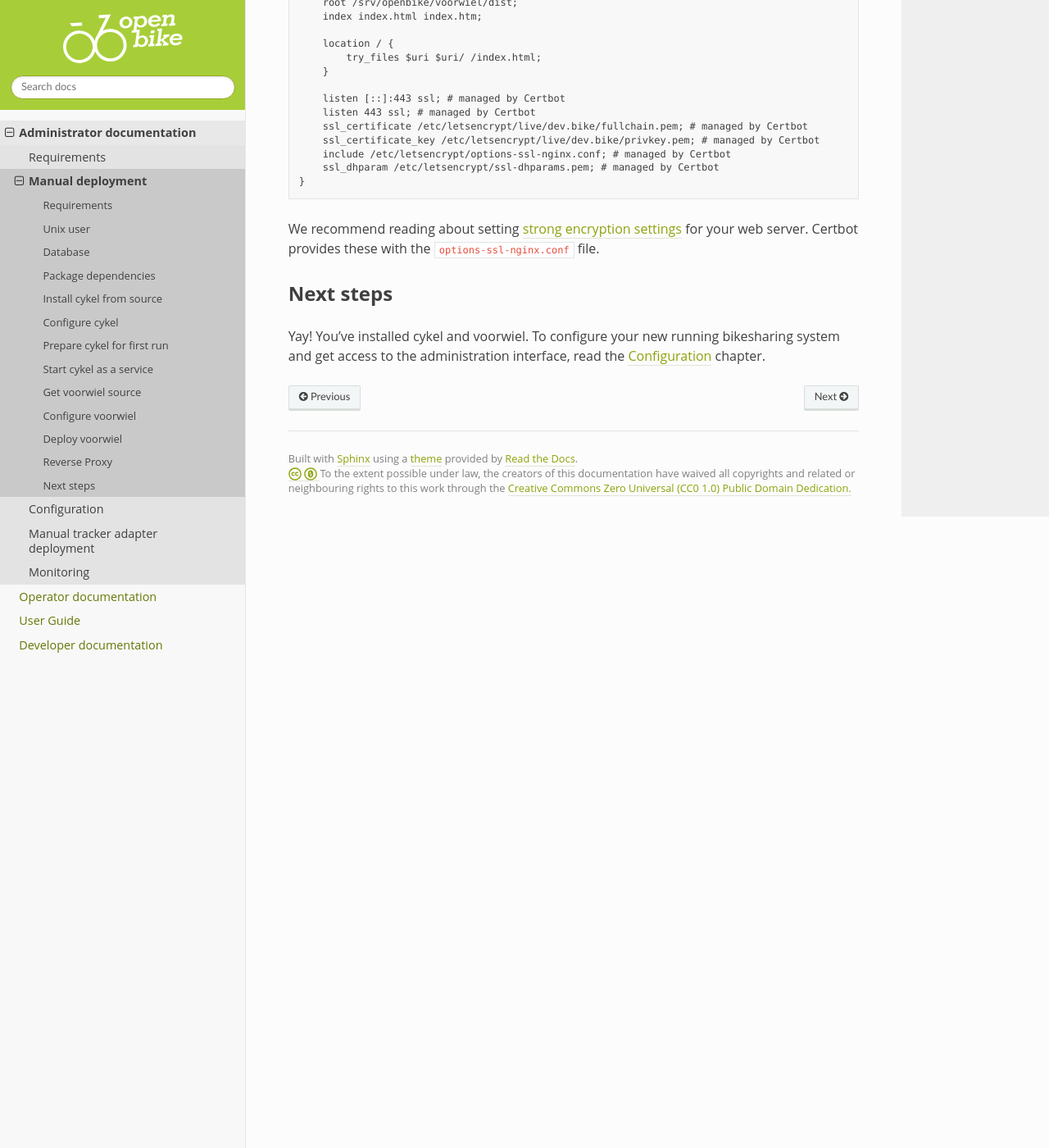
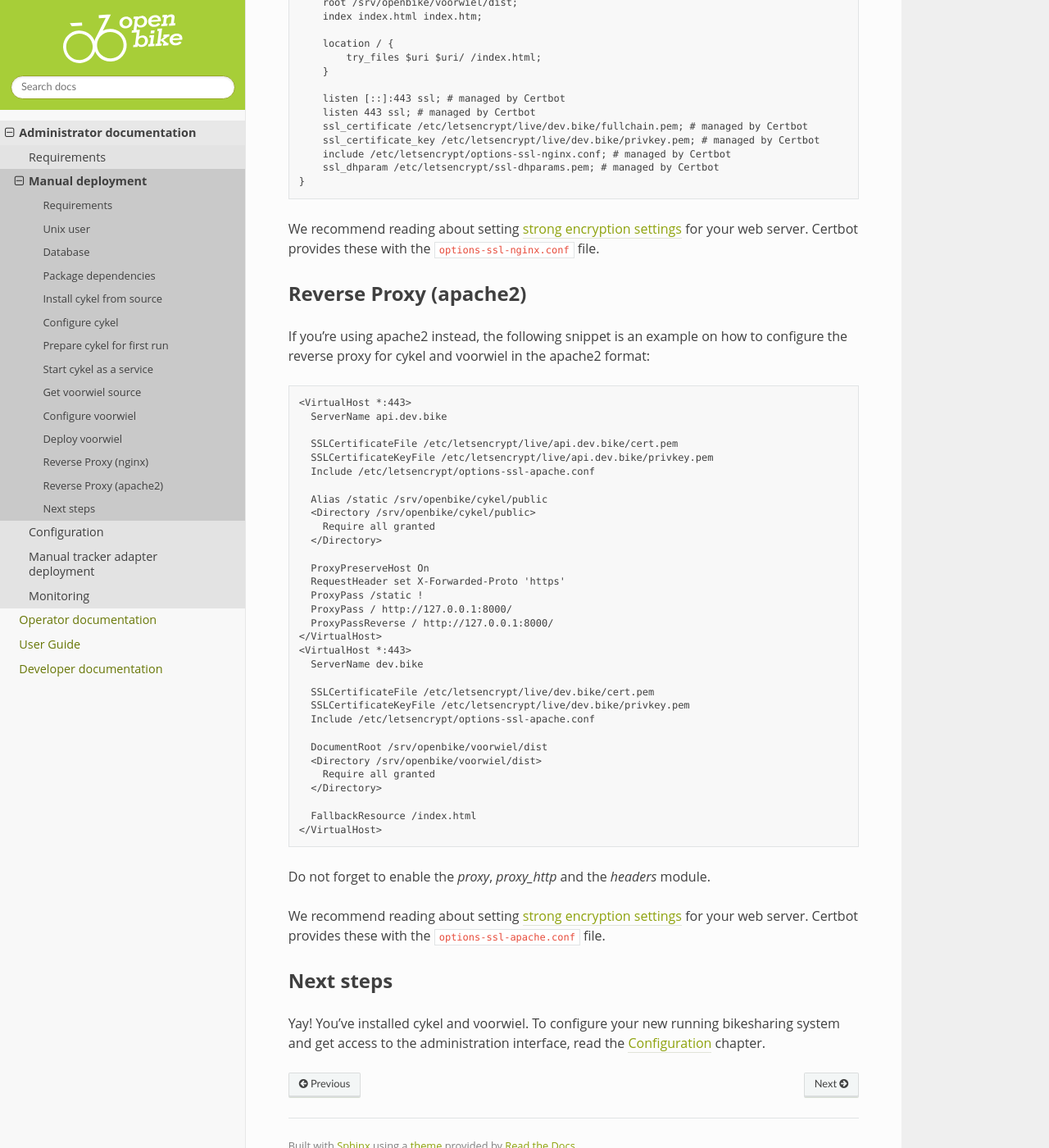
Before and after one commit to transportkollektiv/openbike, a Sphinx documentation site: the page built from docs/administrator/installation/manual.rst, in a window 1280 px wide and 1400 px high, scrolled down 6387 px. Shown: the whole window at 82% size. Built offline with Sphinx 7.4.7 and the Read the Docs theme 2.0.0, drawn with Linux system fonts in a browser that asks for light colours; pages that are not in the unit, such as notebooks, are missing from menus; some of the changed text lies outside the part shown.

Commit message:
docs: add apache2 reverse proxy config example

```diff
--- a/docs/administrator/installation/manual.rst
+++ b/docs/administrator/installation/manual.rst
@@ -225,8 +225,8 @@ voorwiel and its configuration is built into a big bundle of javascript. Run the
 
 
 
-Reverse Proxy
--------------
+Reverse Proxy (nginx)
+---------------------
 
 The following snippet is an example on how to configure a nginx proxy for cykel and voorwiel::
 
@@ -280,6 +280,49 @@ The following snippet is an example on how to configure a nginx proxy for cykel
 We recommend reading about setting `strong encryption settings`_ for your web server. Certbot provides these with the ``options-ssl-nginx.conf`` file.
 
 
+Reverse Proxy (apache2)
+-----------------------
+
+If you're using apache2 instead, the following snippet is an example on how to configure the reverse proxy for cykel and voorwiel in the apache2 format::
+
+    <VirtualHost *:443>
+      ServerName api.dev.bike
+
+      SSLCertificateFile /etc/letsencrypt/live/api.dev.bike/cert.pem
+      SSLCertificateKeyFile /etc/letsencrypt/live/api.dev.bike/privkey.pem
+      Include /etc/letsencrypt/options-ssl-apache.conf
+
+      Alias /static /srv/openbike/cykel/public
+      <Directory /srv/openbike/cykel/public>
+        Require all granted
+      </Directory>
+
+      ProxyPreserveHost On
+      RequestHeader set X-Forwarded-Proto 'https'
+      ProxyPass /static !
+      ProxyPass / http://127.0.0.1:8000/
+      ProxyPassReverse / http://127.0.0.1:8000/
+    </VirtualHost>
+    <VirtualHost *:443>
+      ServerName dev.bike
+
+      SSLCertificateFile /etc/letsencrypt/live/dev.bike/cert.pem
+      SSLCertificateKeyFile /etc/letsencrypt/live/dev.bike/privkey.pem
+      Include /etc/letsencrypt/options-ssl-apache.conf
+
+      DocumentRoot /srv/openbike/voorwiel/dist
+      <Directory /srv/openbike/voorwiel/dist>
+        Require all granted
+      </Directory>
+
+      FallbackResource /index.html
+    </VirtualHost>
+
+Do not forget to enable the *proxy*, *proxy_http* and the *headers* module.
+
+We recommend reading about setting `strong encryption settings`_ for your web server. Certbot provides these with the ``options-ssl-apache.conf`` file.
+
+
 Next steps
 ----------
 
```
